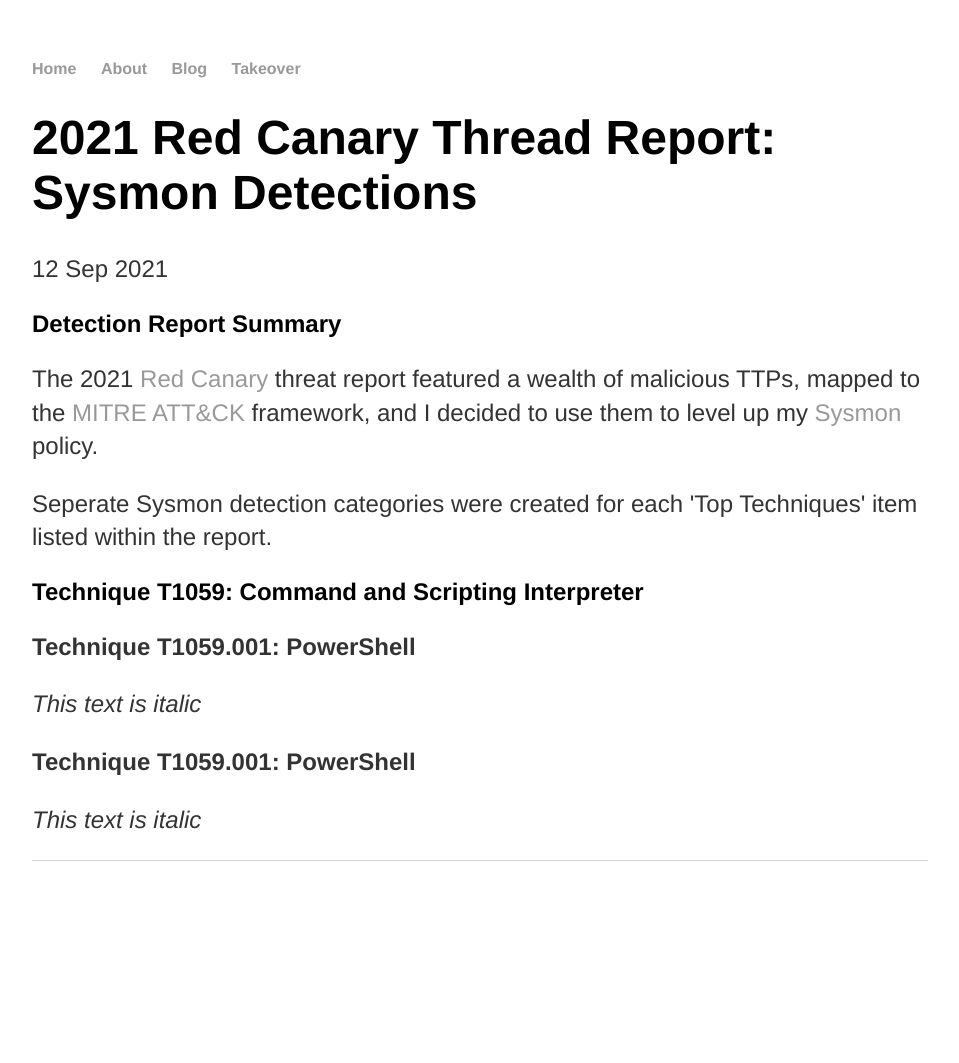
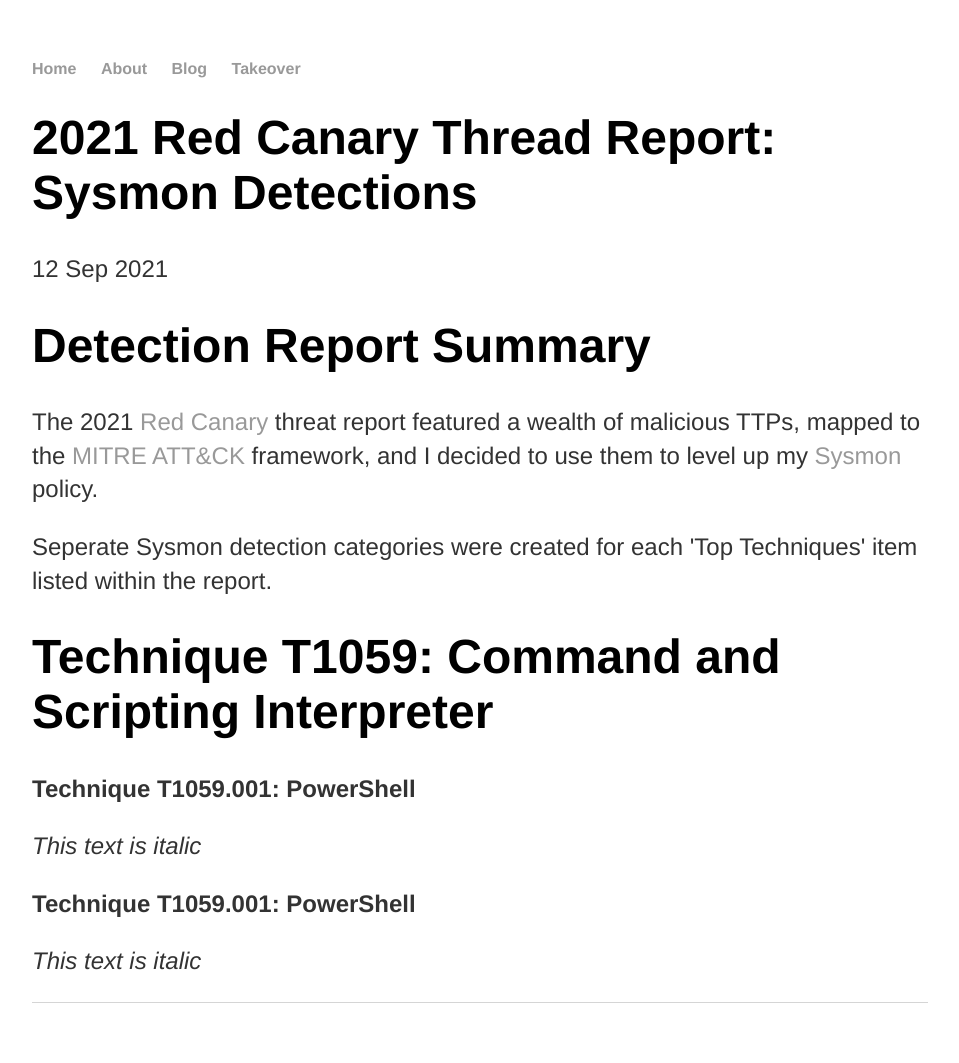
Before and after one commit to 5am5ecure/5am5ecure.github.io, a Jekyll site: the page built from _posts/2021-09-12-sysmon-2021-red-canary-threat-detection-report.md, in a window 1280 px wide. Shown: the whole page, without its empty margins (160-1119 px from the left). Built offline with Jekyll 4.4.1, drawn with Linux system fonts in a browser that asks for light colours; before the commit the page ends 921 px from its top, so only the background shows below that.

```diff
--- a/_posts/2021-09-12-sysmon-2021-red-canary-threat-detection-report.md
+++ b/_posts/2021-09-12-sysmon-2021-red-canary-threat-detection-report.md
@@ -9,13 +9,13 @@ date: 2021-09-12
 <ul>
 </ul>
 
-<h2>Detection Report Summary</h2>
+<h1>Detection Report Summary</h1>
 
 <p>The 2021 <a href="https://redcanary.com/">Red Canary</a> threat report featured a wealth of malicious TTPs, mapped to the <a href="https://attack.mitre.org/">MITRE ATT&CK</a> framework, and I decided to use them to level up my <a href="https://docs.microsoft.com/en-us/sysinternals/downloads/sysmon"> Sysmon </a> policy.</p>
 
 <p>Seperate Sysmon detection categories were created for each 'Top Techniques' item listed within the report.</p>
 
-<h2>Technique T1059: Command and Scripting Interpreter</h2>
+<h1>Technique T1059: Command and Scripting Interpreter</h1>
 
 <b>Technique T1059.001: PowerShell</b>
 
```
